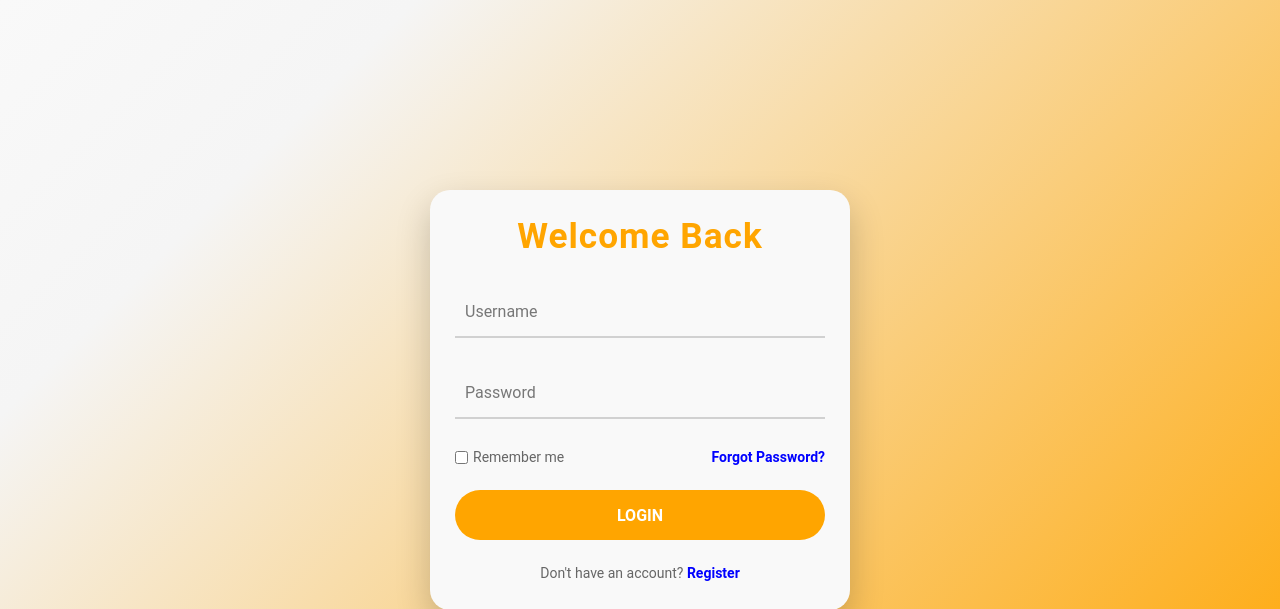
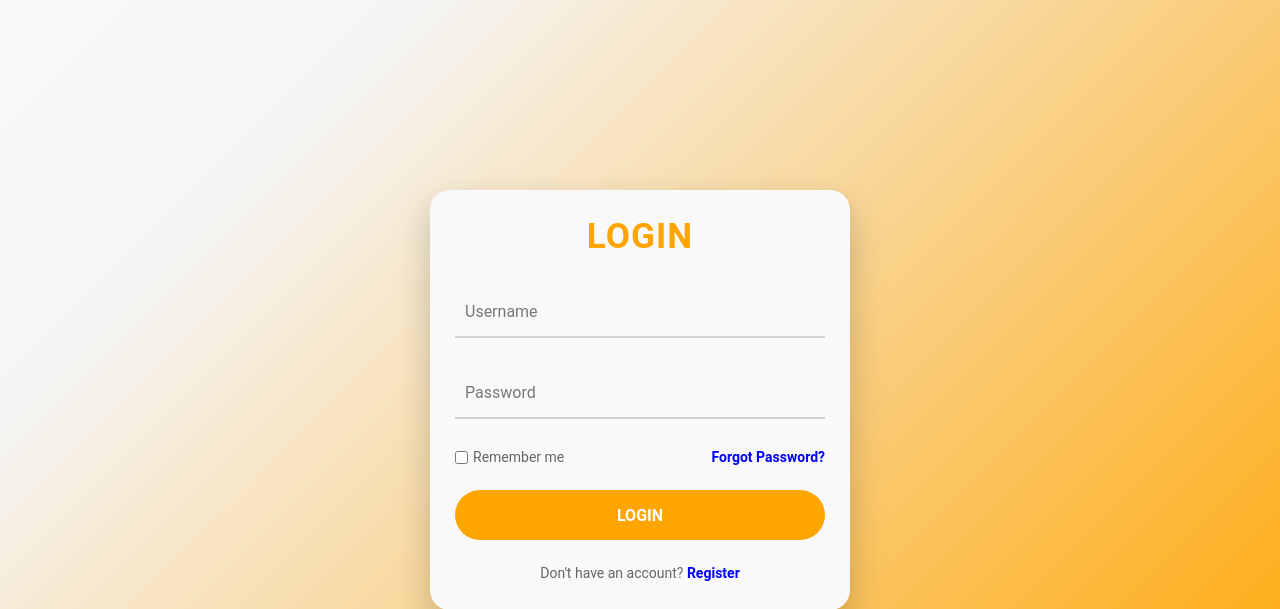
Before and after one commit to Manthantrivedi444/SSIP, a Python web app: template DDNAS/myapp/templates/login.html in a window 1280 px wide. Shown: the top 609 px of the page. Run offline with Jinja, Linux system fonts and the light colour scheme; the template is opened without the code that fills it, so the values that code supplies are empty.

Commit message:
Updated login.html

```diff
--- a/DDNAS/myapp/templates/login.html
+++ b/DDNAS/myapp/templates/login.html
@@ -12,7 +12,7 @@
   </div>
 
   <div class="login-container">
-    <h2>Welcome Back</h2>
+    <h2>LOGIN</h2>
     <form id="login-form">
       <div class="input-group">
         <input type="text" id="username" required>
```
